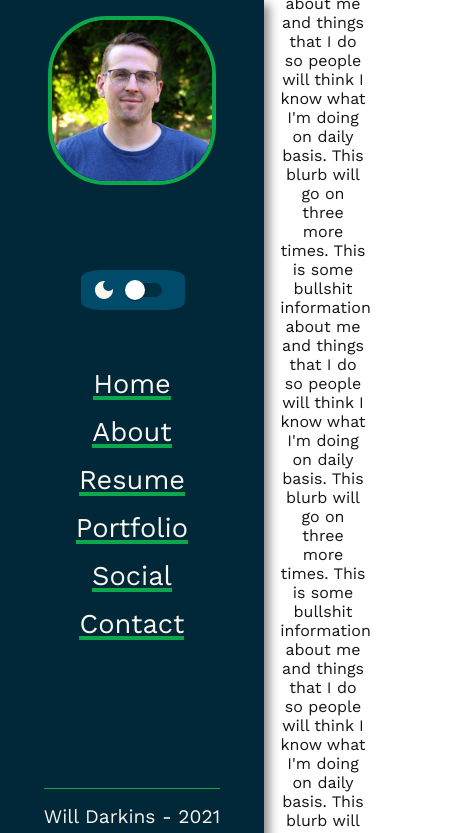
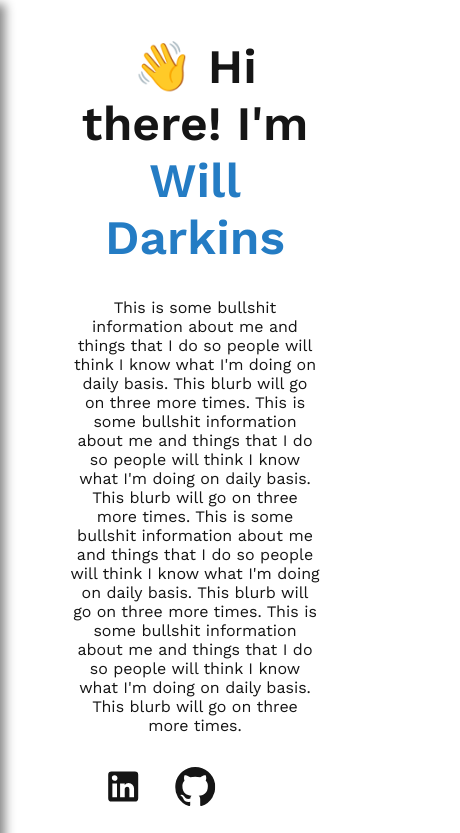
Before and after one commit to willdarkins/portfolio_darkins, a React (Create React App) app: page / in a window 390 px wide. Shown: the top 833 px of the page, 460 px wide, since content can reach past the window. Built offline with nearby package versions, Linux system fonts and the light colour scheme; some icons are missing; a web font is replaced by a local one.

Commit message:
edited the sidebar to collapse with media query... now building mobile menu

```diff
--- a/src/App.js
+++ b/src/App.js
@@ -17,6 +17,9 @@ const MainStyles = styled.main`
     position: relative;
     margin-left: 16rem;
     min-height: 100vh;
+    @media screen and (max-width: 1200px){
+        margin-left: 0;
+    }
     .p-particles-js{
         position: absolute;
         top: 0;
--- a/src/Components/SideBar.js
+++ b/src/Components/SideBar.js
@@ -14,7 +14,7 @@ const BarStyles = styled.div`
     width: 16.5rem;
     height: 100vh;
     font-size: 50rem;
-
+    transition: all .5s ease-in-out;
     .light-dark-mode{
         position: absolute;
         right: 30%;
@@ -31,6 +31,9 @@ const BarStyles = styled.div`
             display: flex;
             align-items: center;
         }
+    }
+    @media screen and (max-width: 1200px){
+      transform: translateX(-100%)
     }
 `
 
```
